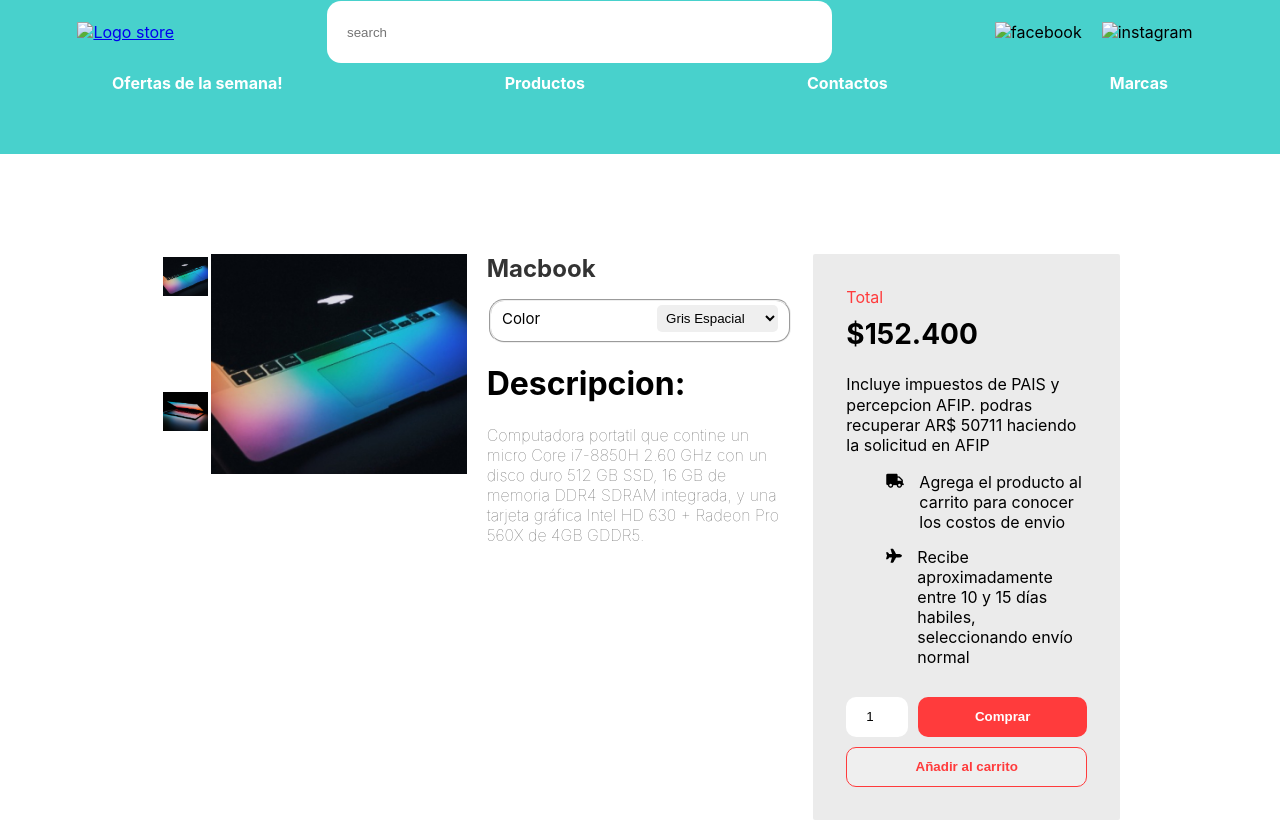
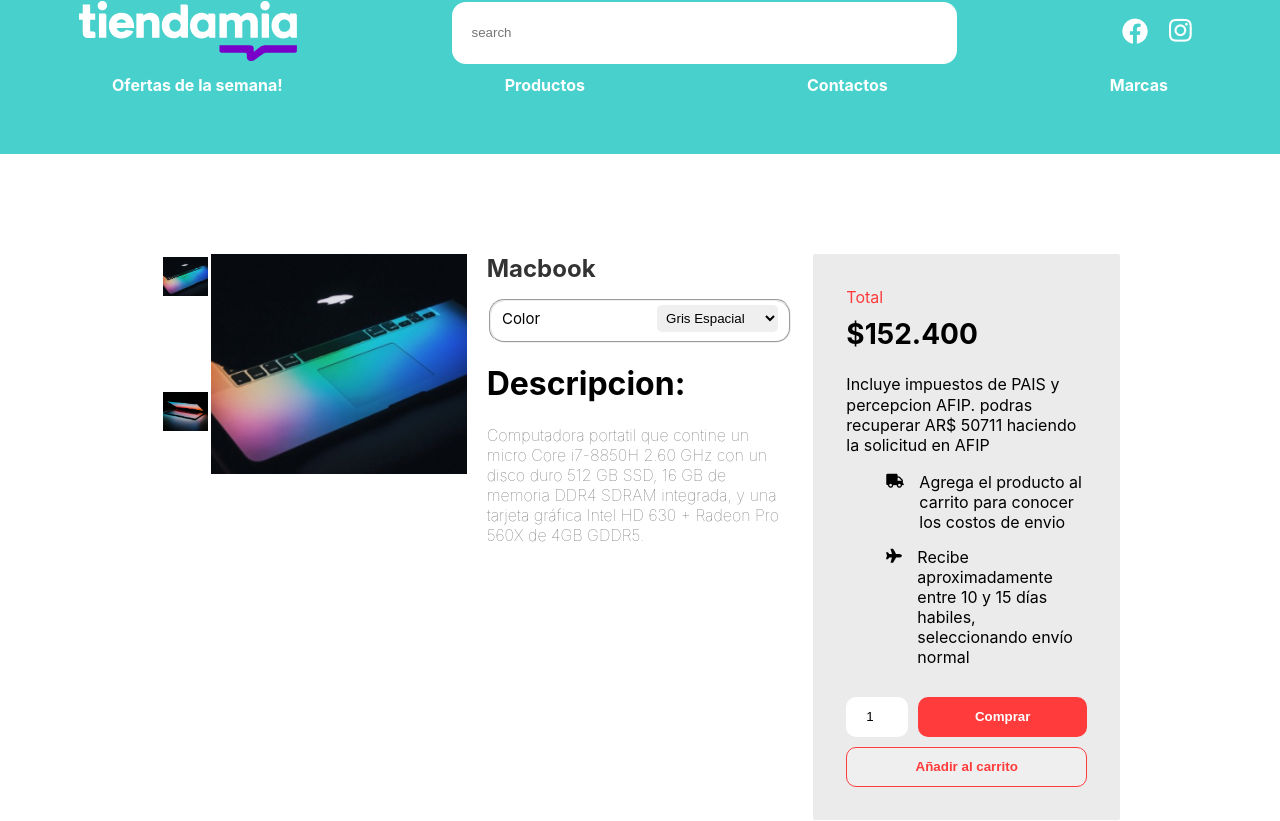
Before and after one commit to aaronjusca/holabebe, a plain HTML site: page details.html in a window 1280 px wide. Shown: the top 821 px of the page. Drawn offline with Linux system fonts and the light colour scheme.

Commit message:
Update details.html

```diff
--- a/details.html
+++ b/details.html
@@ -14,7 +14,7 @@
 <body>
     <header>
         <div class="search">
-          <div class="logo"><a href="./index.html"><img src="../assets/tiendamia-logo.svg" alt="Logo store" width="218"></a></div>
+          <div class="logo"><a href="./index.html"><img src="./tiendamia-logo.svg" alt="Logo store" width="218"></a></div>
           <div class="form">
             <form>
               <input type="text" placeholder="search">
@@ -22,8 +22,8 @@
           </div>
           <div class="social">
             <ul>
-              <li><img src="../assets/facebook.png" alt="facebook"></li>
-              <li><img src="../assets/instagram.png" alt="instagram"></li>
+              <li><img src="./facebook.png" alt="facebook"></li>
+              <li><img src="./instagram.png" alt="instagram"></li>
             </ul>
           </div>
         </div>
@@ -69,11 +69,11 @@
               <p class="checkout-description">Incluye impuestos de PAIS y percepcion AFIP. podras recuperar AR$ 50711 haciendo la solicitud en AFIP</p>
               <ul class="checkout-policy-list">
                 <li>
-                  <span class="policy-icon"><img src="truck.png" alt="Truck"></span>
+                  <span class="policy-icon"><img src="./truck.png" alt="Truck"></span>
                   <span class="policy-desc">Agrega el producto al carrito para conocer los costos de envio</span>
                 </li>
                 <li>
-                  <span class="policy-icon"><img src="plane.png" alt="Plane"></span>
+                  <span class="policy-icon"><img src="./plane.png" alt="Plane"></span>
                   <span class="policy-desc">
                     Recibe aproximadamente entre 10 y 15 días habiles, seleccionando envío normal</span>
                 </li>
```
